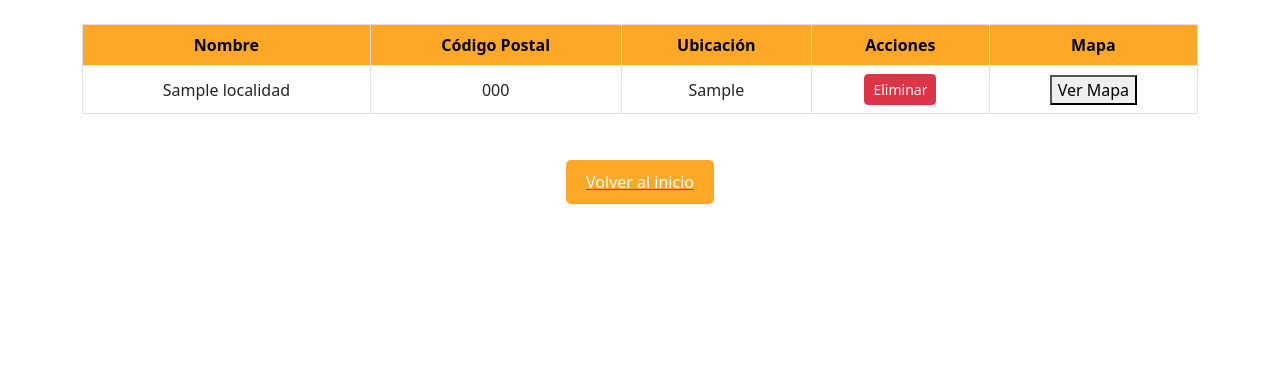
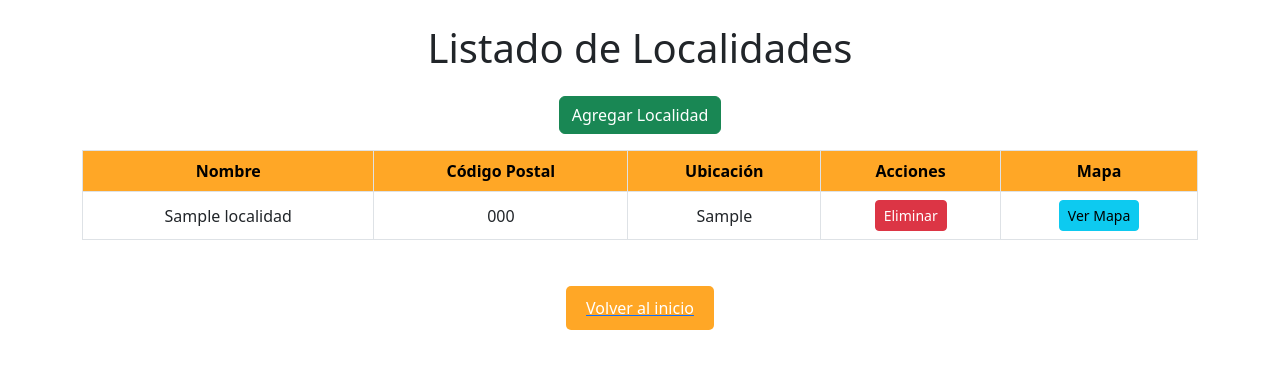
Before and after one commit to SantyChQu/ProyectoIngeCopia, a Django app: page /localidades/ in a window 1280 px wide. Shown: the part 98-467 px from the top of the page. Run offline with Django 5.2, Linux system fonts and the light colour scheme; tables that the repository leaves empty hold one stand-in row (values such as "Sample post").

Commit message:
al pedo esto

```diff
--- a/General/forms.py
+++ b/General/forms.py
@@ -145,7 +145,7 @@ class tarjetaForm(forms.Form):
     )
 
 
-    class LocalidadForm(forms.ModelForm):
+class LocalidadForm(forms.ModelForm):
         class Meta:
           model = Localidad
           fields = ['nombre', 'codigo_postal', 'ubicacion']
@@ -154,6 +154,7 @@ class tarjetaForm(forms.Form):
             'codigo_postal': forms.TextInput(attrs={'class': 'form-control'}),
             'ubicacion': forms.Textarea(attrs={'class': 'form-control', 'rows': 2}),
         }
+
 class FiltroFechaForm(forms.Form):
 
     fecha_desde = forms.DateField(
--- a/General/templates/ver_localidades.html
+++ b/General/templates/ver_localidades.html
@@ -28,13 +28,37 @@
     }
 </style>
 
-    <!-- Bootstrap JS
 <h1 class="text-center mb-4">Listado de Localidades</h1>
 
+<!-- Botón para abrir el modal -->
 <div class="text-center mb-3">
-    <a href="{% url 'agregar_localidad' %}" class="btn btn-success">Agregar Localidad</a>
+    <button class="btn btn-success" data-bs-toggle="modal" data-bs-target="#modalAgregarLocalidad">
+        Agregar Localidad
+    </button>
 </div>
--->
+
+<!-- Modal para agregar localidad -->
+<div class="modal fade" id="modalAgregarLocalidad" tabindex="-1" aria-labelledby="modalAgregarLabel" aria-hidden="true">
+    <div class="modal-dialog">
+        <div class="modal-content">
+            <form method="post" action="{% url 'ver_localidades' %}">
+                {% csrf_token %}
+                <div class="modal-header">
+                    <h5 class="modal-title" id="modalAgregarLabel">Agregar Localidad</h5>
+                    <button type="button" class="btn-close" data-bs-dismiss="modal" aria-label="Cerrar"></button>
+                </div>
+                <div class="modal-body">
+                    {{ form.as_p }}
+                </div>
+                <div class="modal-footer">
+                    <button type="button" class="btn btn-secondary" data-bs-dismiss="modal">Cancelar</button>
+                    <button type="submit" class="btn btn-primary">Guardar Localidad</button>
+                </div>
+            </form>
+        </div>
+    </div>
+</div>
+
 {% if localidades %}
     <div class="table-responsive">
         <table class="table table-bordered table-hover tabla-localidades">
@@ -62,7 +86,11 @@
                                 </button>
                             </form>
                         </td>
-                        <td><a href="https://www.google.com/maps/search/?api=1&query={{ loc.nombre|urlencode }}" target="_blank"><button >Ver Mapa</button> </a></td>
+                        <td>
+                            <a href="https://www.google.com/maps/search/?api=1&query={{ loc.nombre|urlencode }}" target="_blank">
+                                <button class="btn btn-info btn-sm">Ver Mapa</button>
+                            </a>
+                        </td>
                     </tr>
                 {% endfor %}
             </tbody>
--- a/General/views.py
+++ b/General/views.py
@@ -3,7 +3,7 @@ from django.shortcuts import render,redirect,get_object_or_404
 from django.http import HttpResponse
 from django.contrib.auth.forms import UserCreationForm, AuthenticationForm
 from django.contrib.auth.models import User
-from .forms import ClienteEdicionForm, ClienteRegistroForm, CambiarContraseñaForm, tarjetaForm, Localidad
+from .forms import ClienteEdicionForm, ClienteRegistroForm, CambiarContraseñaForm, tarjetaForm, LocalidadForm
 from django.contrib.auth import login,logout
 from django.db import IntegrityError
 from .models import Cliente,Maquinaria, Localidad, Tarjeta, Alquiler
@@ -382,9 +382,22 @@ def cancelar_alquiler(request, alquiler_id):
     )
     return redirect('/misalquileres')
 
+
 def ver_localidades(request):
     localidades = Localidad.objects.all()
-    return render(request, 'ver_localidades.html', {'localidades': localidades})
+
+    if request.method == 'POST':
+        form = LocalidadForm(request.POST)
+        if form.is_valid():
+            form.save()
+            return redirect('ver_localidades')
+    else:
+        form = LocalidadForm()
+
+    return render(request, 'ver_localidades.html', {
+        'localidades': localidades,
+        'form': form
+    })
 
 def agregar_localidad(request):
     if request.method == 'POST':
@@ -398,9 +411,11 @@ def agregar_localidad(request):
 
 def eliminar_localidad(request, localidad_id):
     localidad = get_object_or_404(Localidad, id=localidad_id)
+
     if request.method == 'POST':
         localidad.delete()
         return redirect('ver_localidades')
+
     return render(request, 'confirmar_eliminacion.html', {'localidad': localidad})
 
 def proximo(request):
```
Also changed, not shown: media/maquinas/descarga_90Aoeaz_b5ziCDU_wA9VY0F.jfif (added).
